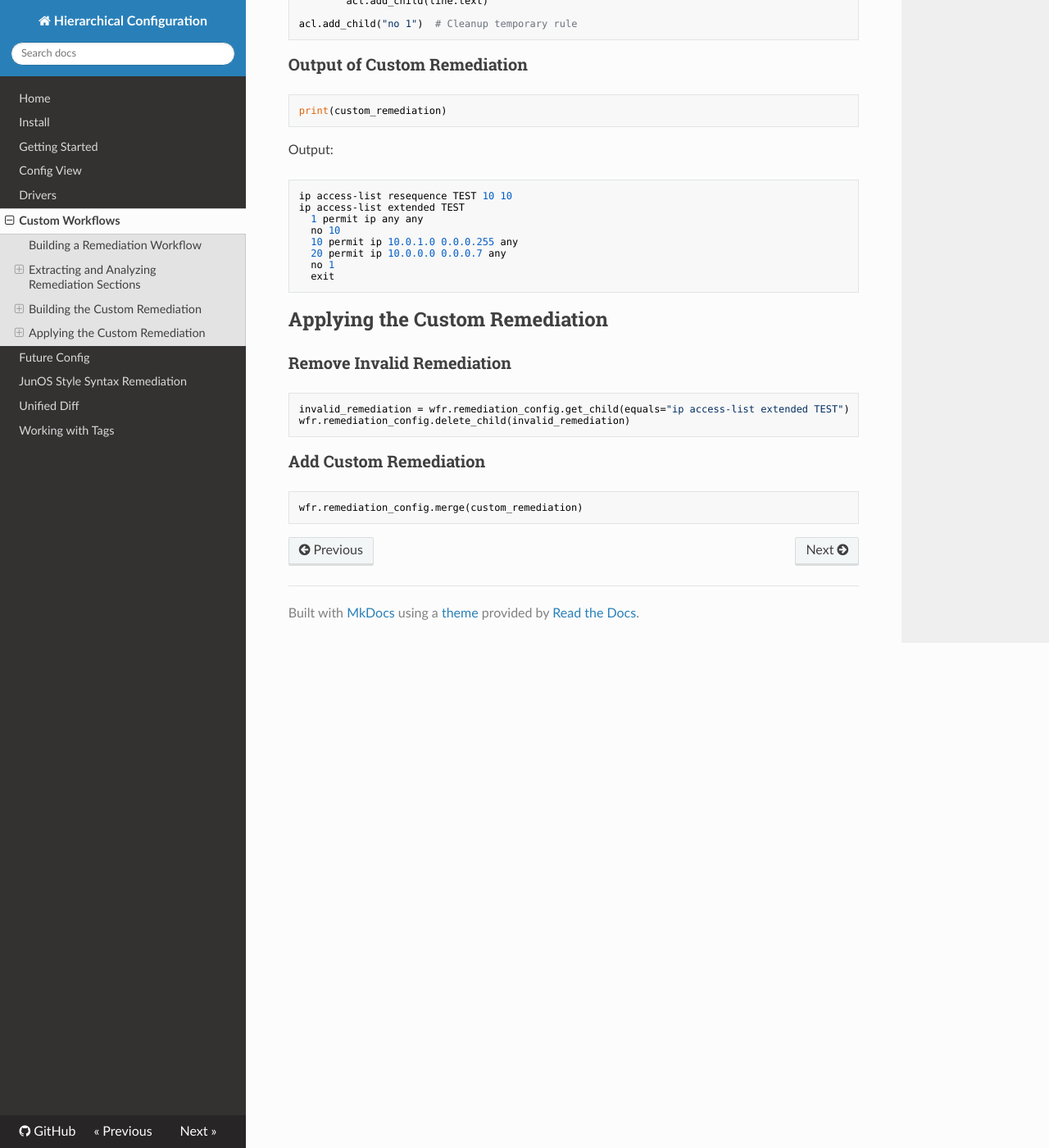
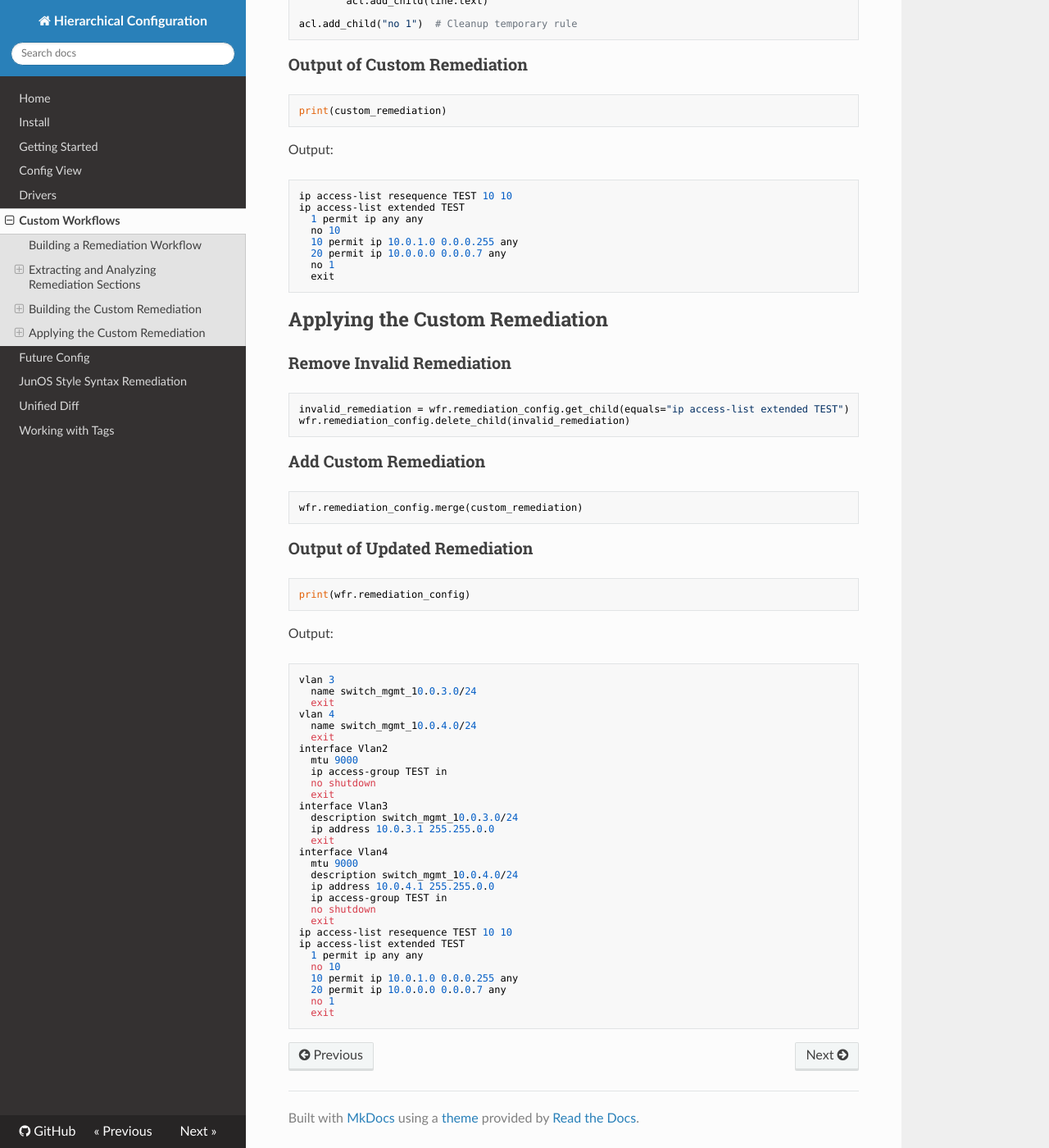
Before and after one commit to netdevops/hier_config, an MkDocs documentation site: the page built from docs/custom-workflows.md, in a window 1280 px wide and 1400 px high, scrolled down 2854 px. Shown: the whole window at 82% size. Built offline with MkDocs 1.6.1, drawn with Linux system fonts in a browser that asks for light colours; nearby versions of some CDN libraries.

Commit message:
update custom remediation

````diff
--- a/docs/custom-workflows.md
+++ b/docs/custom-workflows.md
@@ -178,3 +178,44 @@ wfr.remediation_config.delete_child(invalid_remediation)
 ```python
 wfr.remediation_config.merge(custom_remediation)
 ```
+
+### Output of Updated Remediation
+
+```python
+print(wfr.remediation_config)
+```
+
+Output:
+
+```
+vlan 3
+  name switch_mgmt_10.0.3.0/24
+  exit
+vlan 4
+  name switch_mgmt_10.0.4.0/24
+  exit
+interface Vlan2
+  mtu 9000
+  ip access-group TEST in
+  no shutdown
+  exit
+interface Vlan3
+  description switch_mgmt_10.0.3.0/24
+  ip address 10.0.3.1 255.255.0.0
+  exit
+interface Vlan4
+  mtu 9000
+  description switch_mgmt_10.0.4.0/24
+  ip address 10.0.4.1 255.255.0.0
+  ip access-group TEST in
+  no shutdown
+  exit
+ip access-list resequence TEST 10 10
+ip access-list extended TEST
+  1 permit ip any any
+  no 10
+  10 permit ip 10.0.1.0 0.0.0.255 any
+  20 permit ip 10.0.0.0 0.0.0.7 any
+  no 1
+  exit
+```
````
